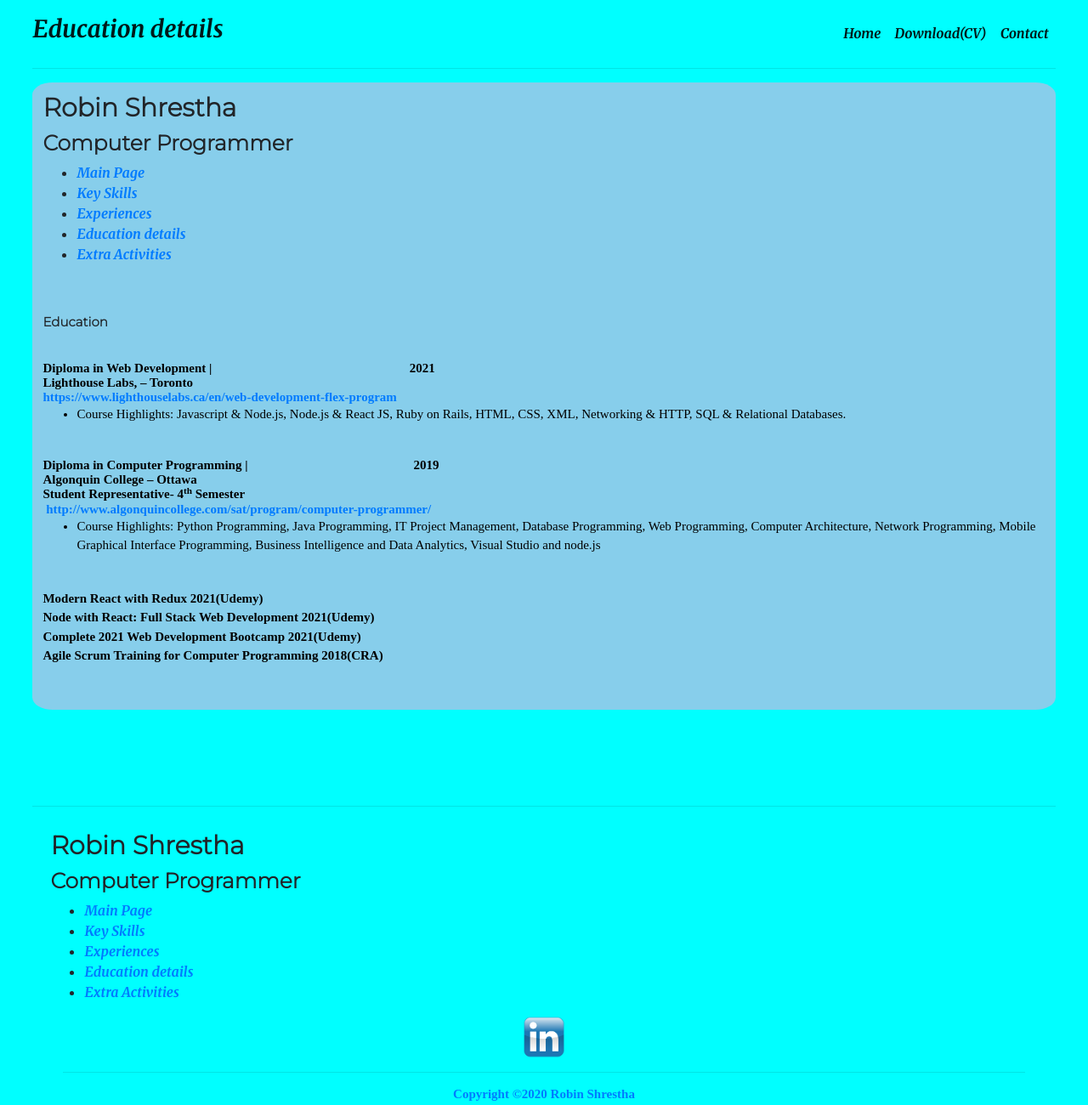
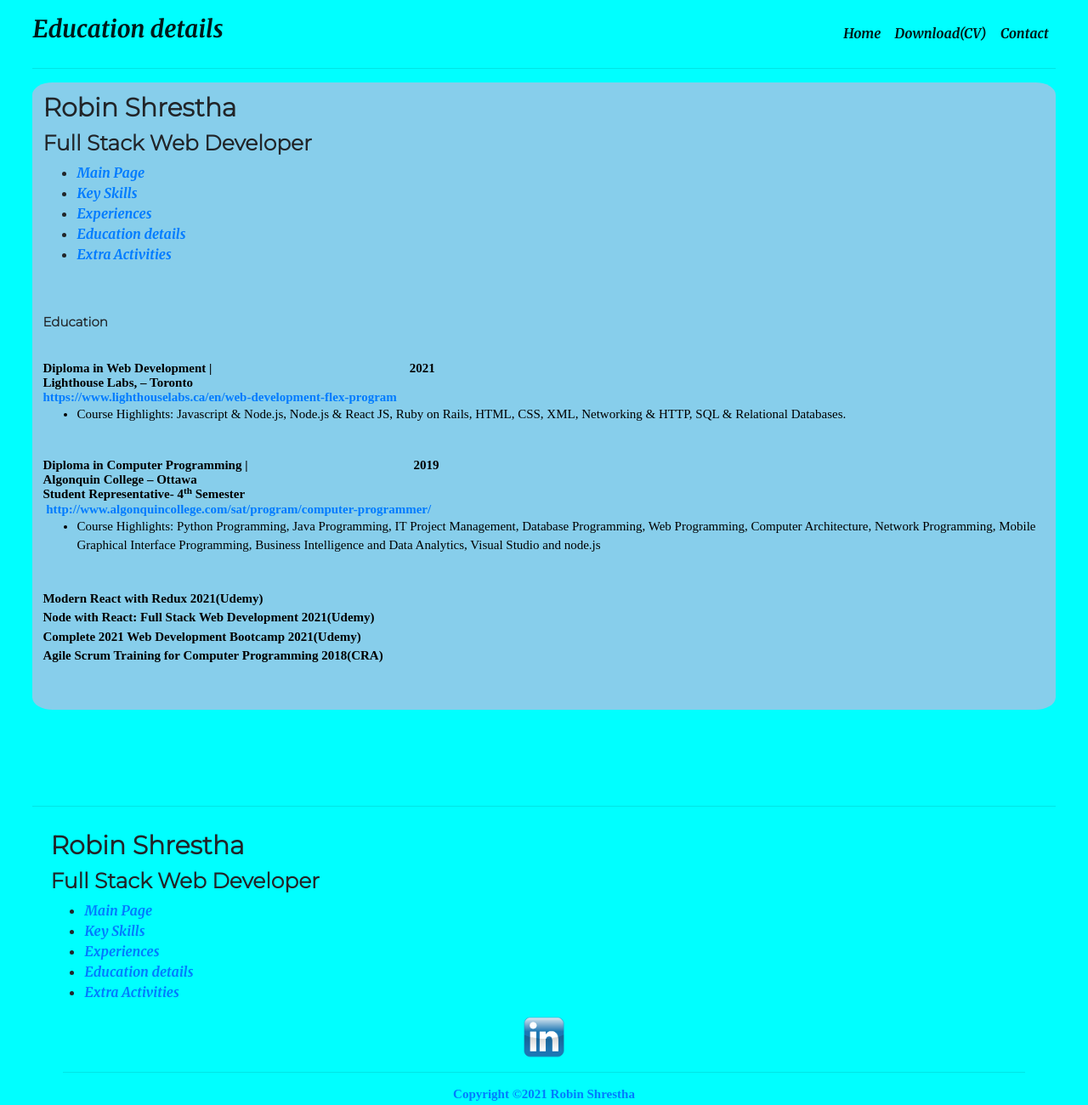
Before and after one commit to robinshrestha/robinshresthacv, a website: page cvhtmlpages/education.html in a window 1280 px wide. Shown: the top 1300 px of the page at 85% size. Drawn offline with Linux system fonts and the light colour scheme; files whose address does not match are found by name; a web font is replaced by a local one.

Commit message:
fixed error

```diff
--- a/cvhtmlpages/education.html
+++ b/cvhtmlpages/education.html
@@ -37,7 +37,7 @@
     <hr>
    <section>
     <h4>Robin Shrestha</h4>
-    <h5>Computer Programmer</h5>
+    <h5>Full Stack Web Developer</h5>
     <nav>
         <ul>
             <li>
@@ -92,7 +92,7 @@
                 <div class="row">
                     <h4>Robin Shrestha</h4>
                 </div>
-                    <div class="row"><h5>Computer Programmer</h5> </div>
+                    <div class="row"><h5>Full Stack Web Developer</h5> </div>
                     <div class="row">
 
                    <nav>
@@ -124,7 +124,7 @@
                     <hr>
                     <div class="row">
                     <div class="center-bottom">
-                    <h6>Copyright &copy;2020 Robin Shrestha </h6>
+                    <h6>Copyright &copy;2021 Robin Shrestha </h6>
                 </div>
             </div>
             </div>
```
Also changed, not shown: cvhtmlpages/contact.html (+2 -2 lines), cvhtmlpages/experiences.html (+3 -3 lines), cvhtmlpages/extraactivities.html (+3 -3 lines), cvhtmlpages/skills.html (+3 -3 lines), index.html (+2 -2 lines).
